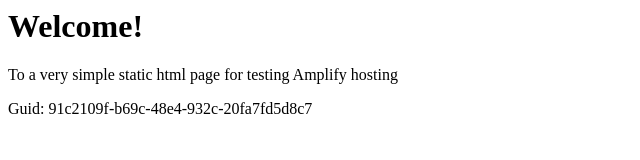
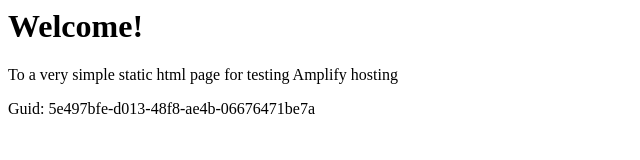
Before and after one commit to aws-aemilia-lhr/Github-PR-Commit-Integration-Test-DoNotTouch-GitHubWebhookPushCanaryTest-v1-prod-eu-west-2, a website: page src/index.html in a window 1280 px wide. Shown: the full height of the page, 0-640 px from the left. Drawn offline with Linux system fonts and the light colour scheme.

Commit message:
commit from integ tests

```diff
--- a/src/index.html
+++ b/src/index.html
@@ -12,6 +12,6 @@
 <body>
     <h1>Welcome!</h1>
     <p>To a very simple static html page for testing Amplify hosting</p>
-    <p>Guid: 91c2109f-b69c-48e4-932c-20fa7fd5d8c7</p></body>
+    <p>Guid: 5e497bfe-d013-48f8-ae4b-06676471be7a</p></body>
 
 </html>
```
